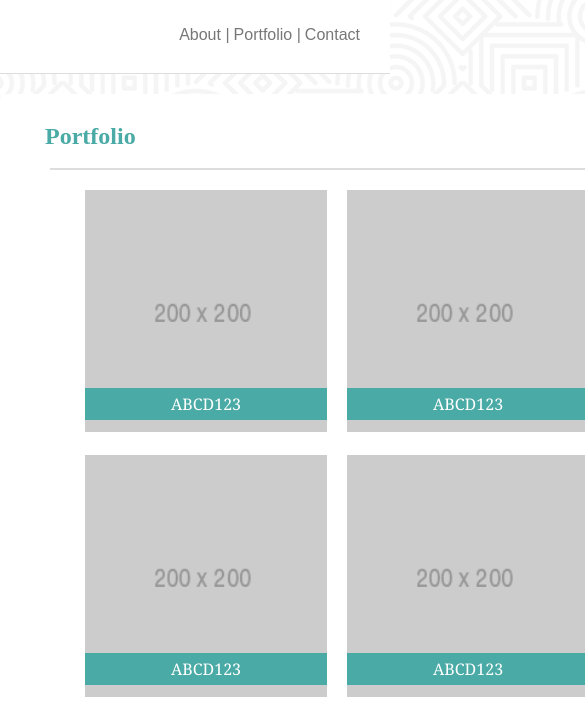
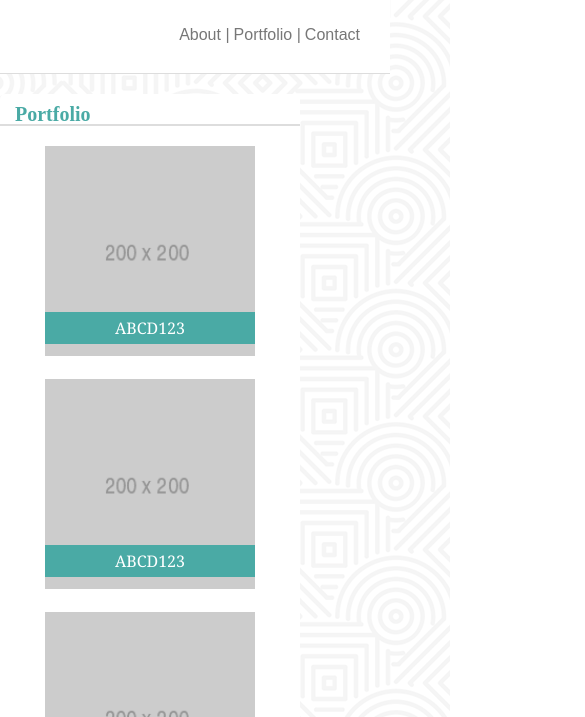
Before and after one commit to yolisabam/Responsive-Portfolio, a plain HTML site: page portfolio.html in a window 390 px wide. Shown: the part 93-810 px from the top of the page, 585 px wide, since content can reach past the window. Drawn offline with Linux system fonts and the light colour scheme.

Commit message:
changes for media queries on most pages and added padding to the form on contact page

```diff
--- a/assets/css/style.css
+++ b/assets/css/style.css
@@ -226,3 +226,107 @@ input[type=submit] {
 
 
 }
+
+/*Media Queries*/
+
+/*These rules take effect when the browser's width
+is either 980px or less*/
+
+@media screen and (max-width: 980px) {
+
+h2 {
+    font-size: 20px;
+    font-weight:bold;
+    margin-top: 10px;
+    margin-left:15px;
+    border-bottom: solid 2px width: 80 % #dddddd;
+}
+
+header {
+  list-style:none;
+  max-width: 80%
+  margin-bottom: 20px;
+  background-color:white;
+  height: auto;
+  border-bottom:solid 1px #dddddd;
+}
+
+body {
+    overflow:auto;
+}
+
+form {
+    margin: 20px;
+}
+.RecentWork {
+    float:none;
+    margin-bottom:20px;
+    width:70%;
+    position:relative;
+}
+
+#PortfolioImageContainer .RecentWork:nth-child(odd){
+    margin-right:0px;
+    margin-left: 45px;
+}
+
+
+/*Creating Margin on the Left of All Portfolio Images in the Right Column*/
+#PortfolioImageContainer .RecentWork:nth-child(even){
+    margin-left:45px;
+    margin-right:px;
+}
+
+.LargerBoxContainer {
+    width:300px;
+    border-radius: 5px;
+    background-color: #ffffff;
+    float: left;
+    margin-bottom:20px;
+}
+
+
+.ContactContainer {
+    width:170px;
+    background-color: #ffffff;
+    margin-left: 10px;
+    float: left;
+
+}
+
+.main-content {
+    max-width: 700px;
+    margin: 0 auto;
+    flex: 1 0 auto;
+
+}
+
+.header-content {
+    max-width: 680px;
+    height: 70px;
+
+}
+
+
+.content-wrapper {
+    margin: 0px;
+
+}
+
+.inside-content-wrapper {
+    margin: 0px;
+    padding-top: 20px;
+    color:#777777;
+    font-family:'Arial', 'Helvetica Neue', Helvetica, sans-serif;
+    border-top: width:80%;
+}
+
+
+#PortfolioImageContainer {
+    margin: 0;
+}
+
+
+
+  /*These rules take effect when the browser's width
+    is either 768px or less*/
```
Also changed, not shown: portfolio.html (+2 -0 lines), 2 other files.
